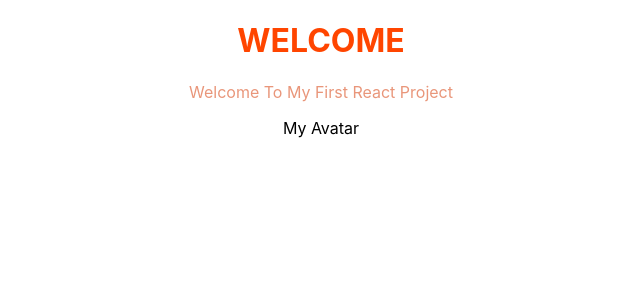
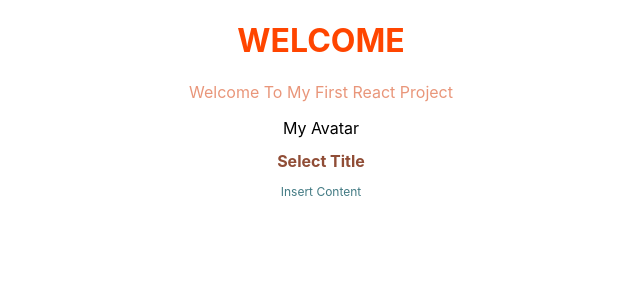
Before and after one commit to SGutierrez17/react-project-1, a React (Create React App) app: page / in a window 1280 px wide. Shown: the top 300 px of the page, without its empty margins (319-959 px from the left). Built offline with nearby package versions, Linux system fonts and the light colour scheme.

Commit message:
Initial-card

```diff
--- a/src/App.jsx
+++ b/src/App.jsx
@@ -1,6 +1,7 @@
 import "./App.css"
 
 import Avatar from "./atoms/avatar/avatar";
+import Card from "./atoms/card/card";
 import Footer from "./atoms/footer/footer";
 import Header from "./atoms/header/header";
 
@@ -10,8 +11,10 @@ function App() {
     <div className="App">
       <Header title="Welcome"/>
       <Footer content="Welcome to my first react project" />
-      <Avatar
-        description="My Avatar"
+      <Avatar description="My Avatar"/>
+      <Card
+      title="Select title"
+      content="Insert content"
       />
     </div>
   );
--- /dev/null
+++ b/src/atoms/card/card.css
@@ -0,0 +1,11 @@
+.titleCard{
+    font-size: 16px;
+    text-transform: capitalize;
+    color: rgb(144, 77, 54);
+}
+
+.contentCard{
+    font-size: 12px;
+    text-transform: capitalize;
+    color: rgb(66, 122, 131);
+}
--- a/src/atoms/card/card.jsx
+++ b/src/atoms/card/card.jsx
@@ -0,0 +1,12 @@
+import React from 'react'
+
+import "./card.css"
+
+export default function Card({title,content}) {
+  return (
+    <div>
+        <h2 className="titleCard">{title}</h2>
+        <p className="contentCard">{content}</p>
+    </div>
+  )
+}
```
